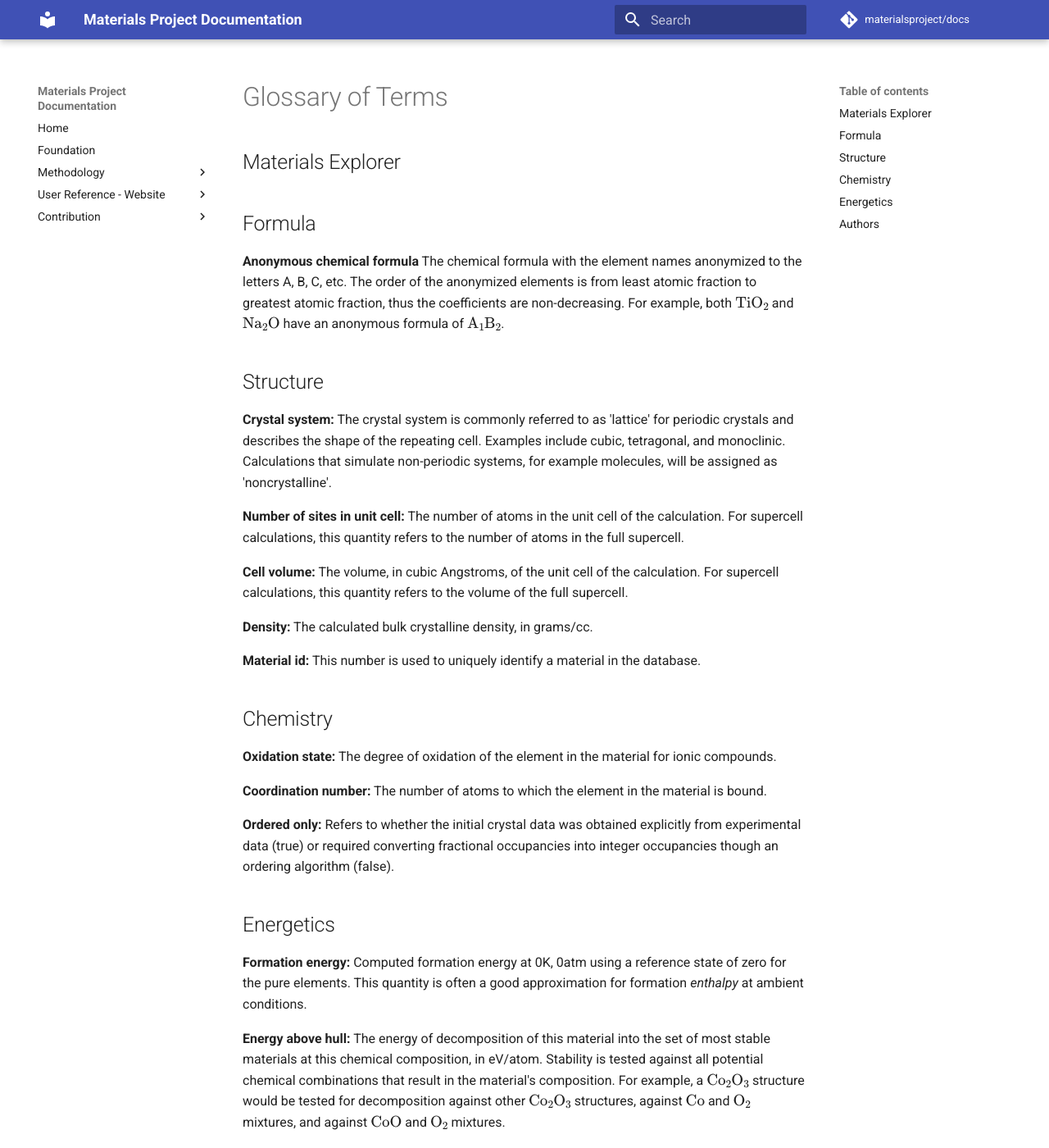
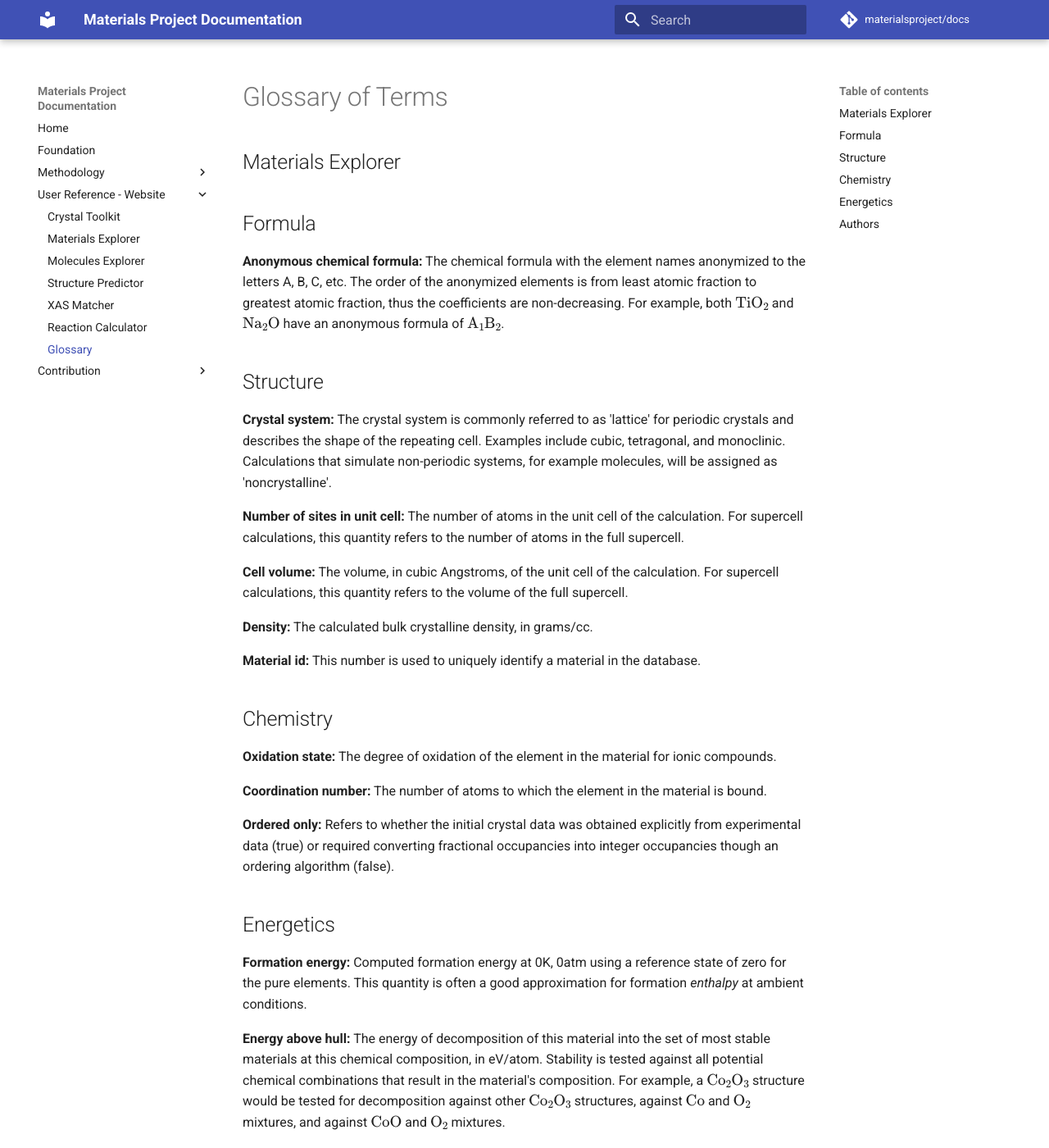
Before and after one commit to materialsproject/docs, an MkDocs documentation site: the page built from docs/user-guide/glossary-of-terms.md, in a window 1280 px wide and 1400 px high. Shown: the whole window at 82% size. Built offline with MkDocs 1.6.1 and Material for MkDocs 9.7.7, drawn with Linux system fonts in a browser that asks for light colours; formulas are drawn with MathJax 3; comment, search, counter and statistics services are not loaded; some of the changed text lies outside the part shown.

Commit message:
glossary: minor fixes and add to nav

```diff
--- a/docs/Glossary-of-Terms.md
+++ b/docs/user-guide/glossary-of-terms.md
@@ -3,7 +3,7 @@
 ## Materials Explorer
 
 ## Formula
-**Anonymous chemical formula**
+**Anonymous chemical formula:**
 The chemical formula with the element names anonymized to the letters A, B, C, etc. The order of the anonymized elements is from least atomic fraction to greatest atomic fraction, thus the coefficients are non-decreasing. For example, both $\ce{TiO2}$ and $\ce{Na2O}$ have an anonymous formula of $\ce{A1B2}$.
 
 ## Structure
@@ -42,4 +42,5 @@
 A positive E above hull indicates that this material is unstable with respect to decomposition. A zero E above hull indicates that this is the most stable material at its composition.
 
 ## Authors
-Handong Ling, Oxana Andriuc
+* Handong Ling
+* Oxana Andriuc
--- a/mkdocs.yml
+++ b/mkdocs.yml
@@ -25,6 +25,7 @@
         - 'Structure Predictor': 'user-guide/structure-predictor.md'
         - 'XAS Matcher': 'user-guide/xas-matcher.md'
         - 'Reaction Calculator': 'user-guide/reaction-calculator.md'
+        - 'Glossary': 'user-guide/glossary-of-terms.md'
     - Contribution:
         - 'Newsfeed': 'contrib/spec/newsfeed.md'
 
```
